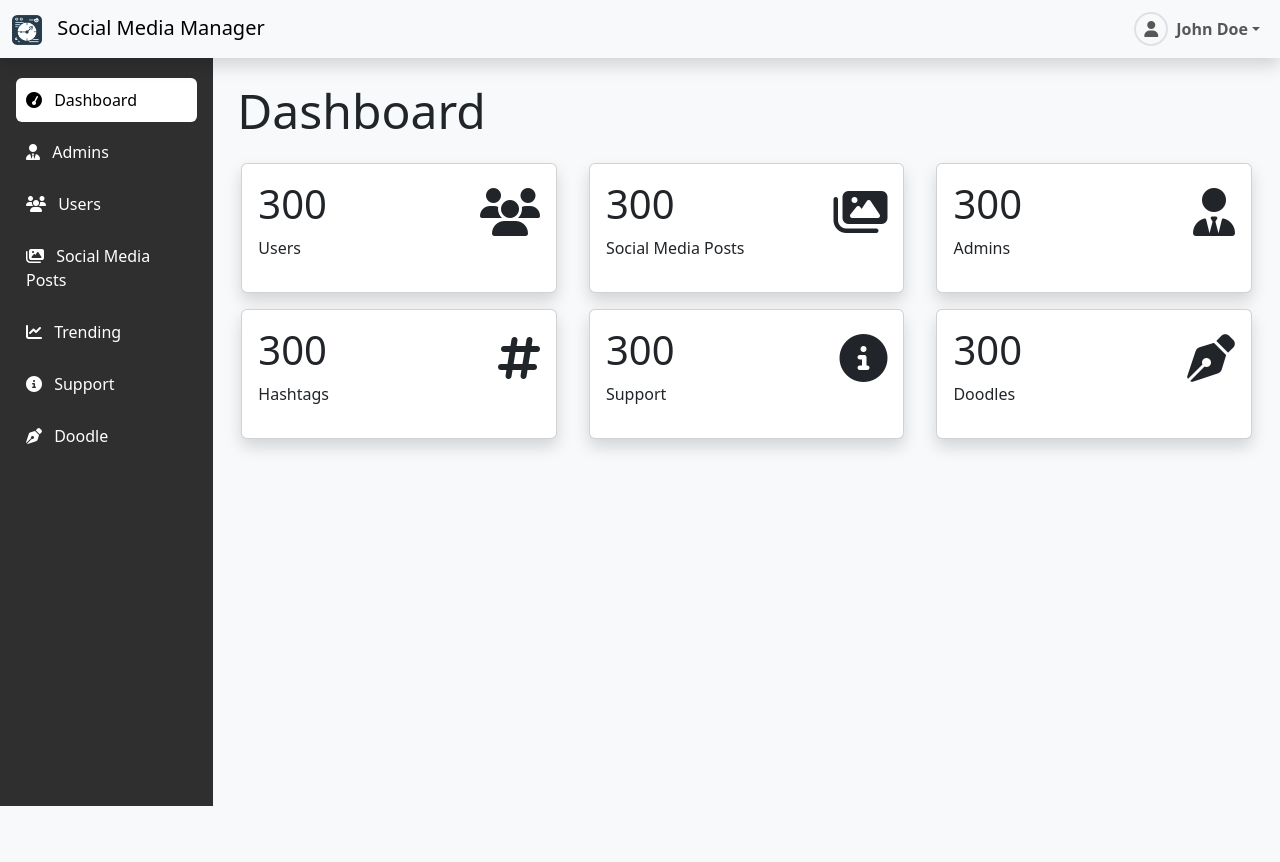
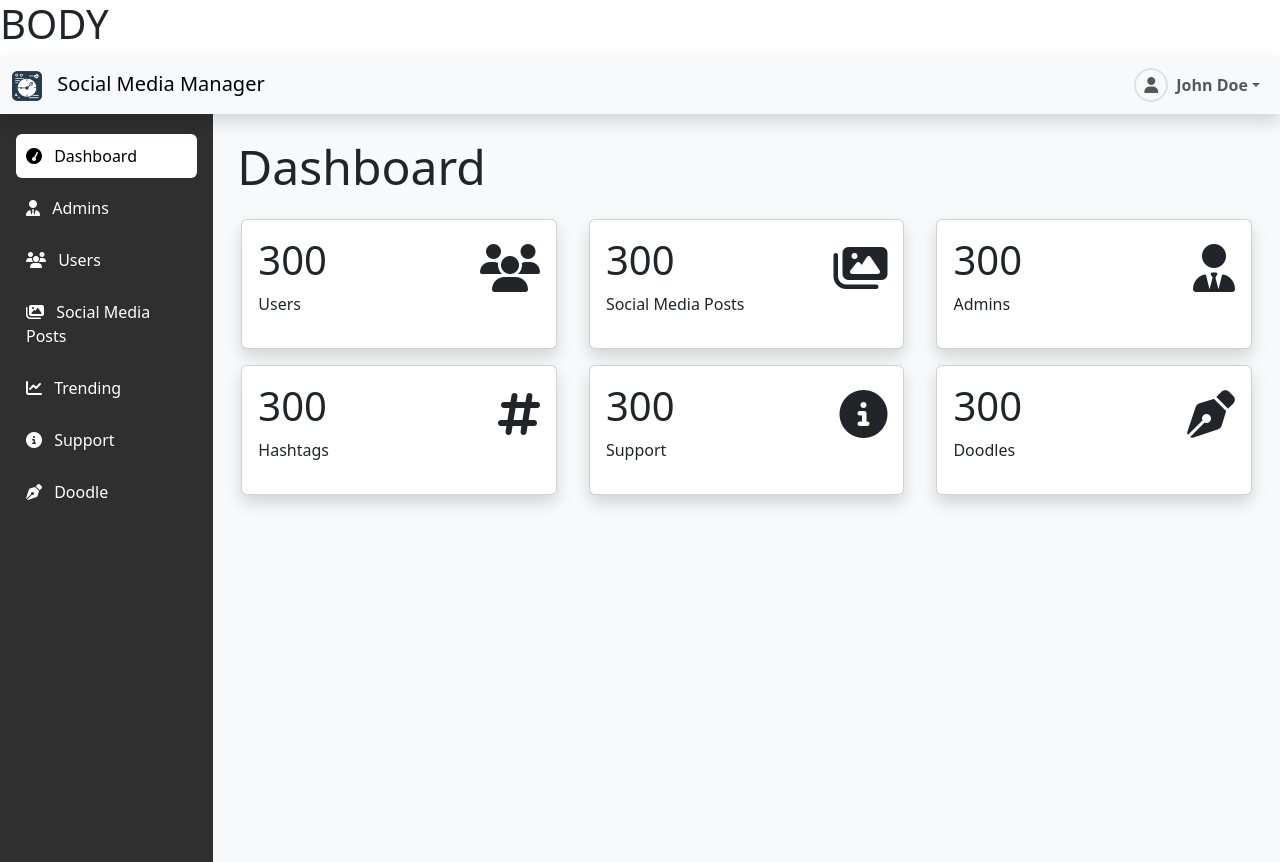
Before and after one commit to 11-Yash/smm, a PHP site: page / in a window 1280 px wide. Before the commit the page ends 806 px from the top, so only its background shows below. Run offline with PHP 8.4, Linux system fonts and the light colour scheme; some libraries are stand-ins or nearby versions.

Commit message:
body add keli

```diff
--- a/index.php
+++ b/index.php
@@ -10,6 +10,7 @@
 </head>
 
 <body>
+    <h1>BODY</h1>
     <?php include('required/navbar.php'); ?>
 
     <div class="container-fluid">
```
